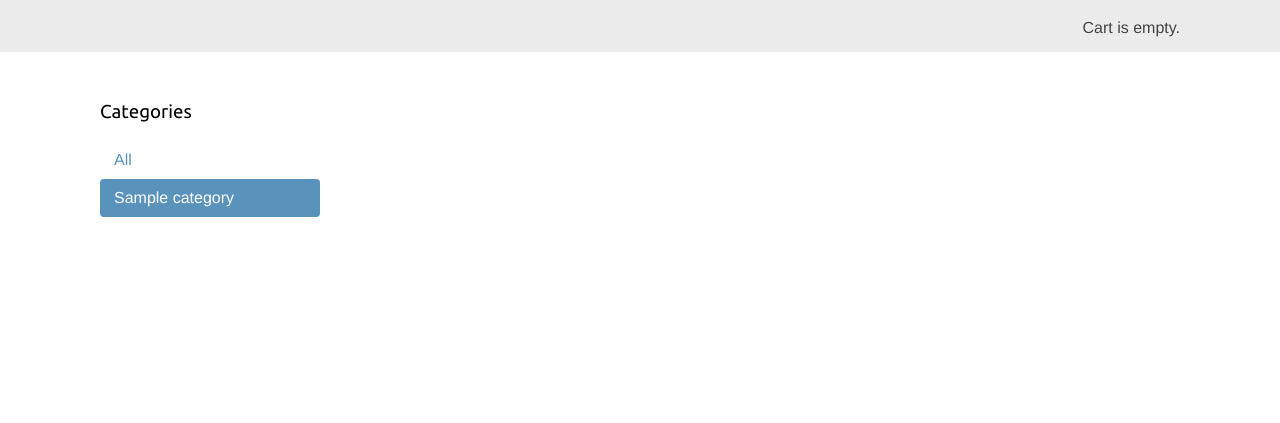
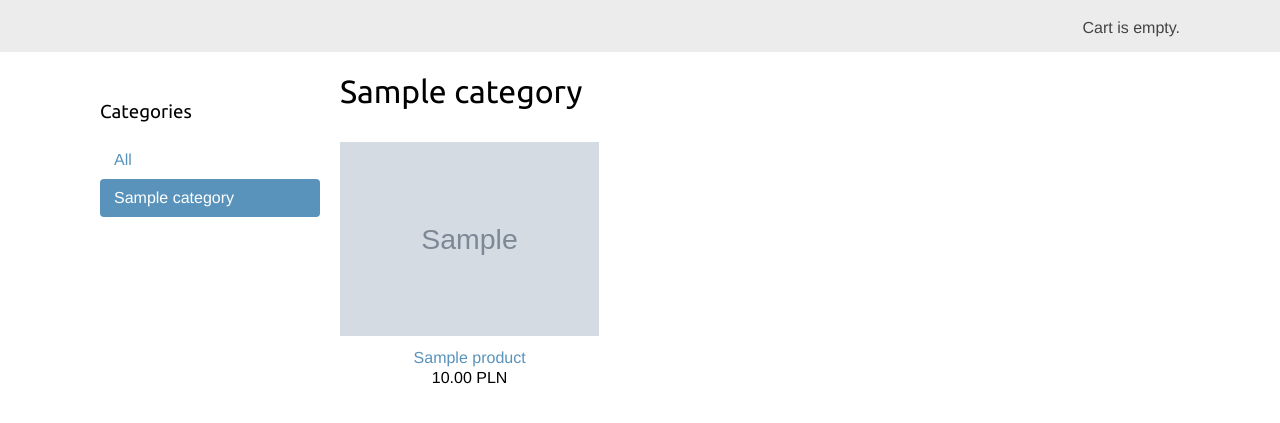
Before and after one commit to BlooAM/d4o-ecommerce, a Django app: template d4o_ecommerce/shop/templates/shop/product/list.html in a window 1280 px wide. Shown: the part 46-469 px from the top of the page. Run offline with Django 4.2, Linux system fonts and the light colour scheme; the template is opened without the code that fills it: values that come from a table or form of the project are taken from there, others are empty; tables that the repository leaves empty hold one stand-in row (values such as "Sample post"); grey boxes marked "Sample" are stand-in pictures.

Commit message:
list products / categories template

```diff
--- a/d4o_ecommerce/shop/templates/shop/product/list.html
+++ b/d4o_ecommerce/shop/templates/shop/product/list.html
@@ -19,4 +19,17 @@
             {% endfor %}
         </ul>
     </div>
+    <div id="main" class="product-list">
+        <h1>{% if category %}{{ category.name }}{% else %}Products{% endif %}</h1>
+        {% for product in products %}
+            <div class="item">
+                <a href="{{ product.get_absolute_url }}">
+                    <img src="{% if product.image %}{{ product.image.url }}{% else %}{% static "img/no_image.png" %}{% endif %}">
+                </a>
+                <a href="{{ product.get_absolute_url }}">{{ product.name }}</a>
+                <br>
+                {{ product.price }} PLN
+            </div>
+        {% endfor %}
+    </div>
 {% endblock %}
```
